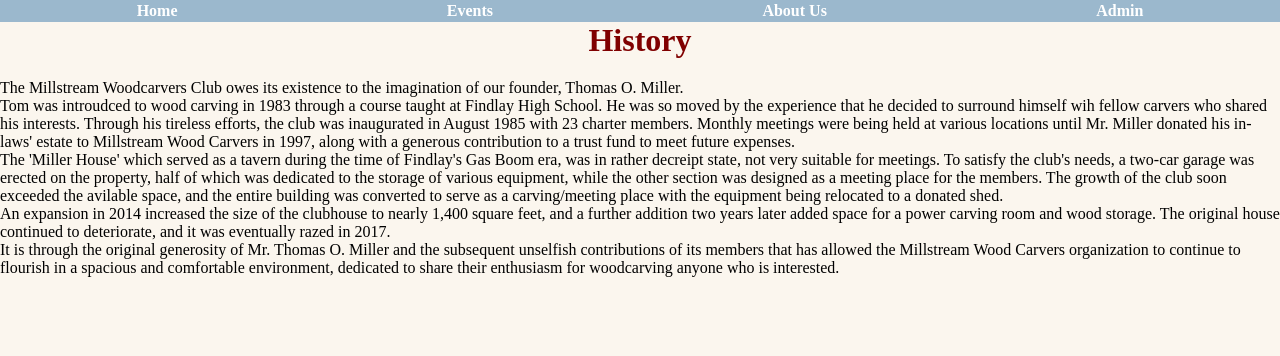
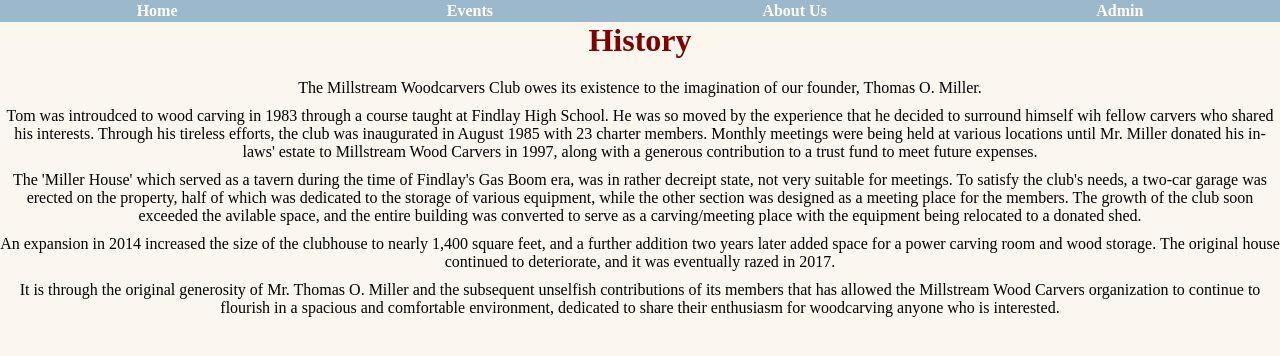
Before and after one commit to sidiBtr/CSCI480-project, a React (Vite) app in the folder frontend/: page /aboutUs in a window 1280 px wide. Shown: the top 356 px of the page. Built offline with nearby package versions, Linux system fonts and the light colour scheme.

Commit message:
Aligned content

```diff
--- a/frontend/src/pages/aboutusPage.css
+++ b/frontend/src/pages/aboutusPage.css
@@ -3,3 +3,11 @@
     font-family: serif;
     text-align: center;
 }
+
+p{
+
+    text-align: center;
+    color: black;
+    padding: 0 0 10px 0;
+
+}
```
